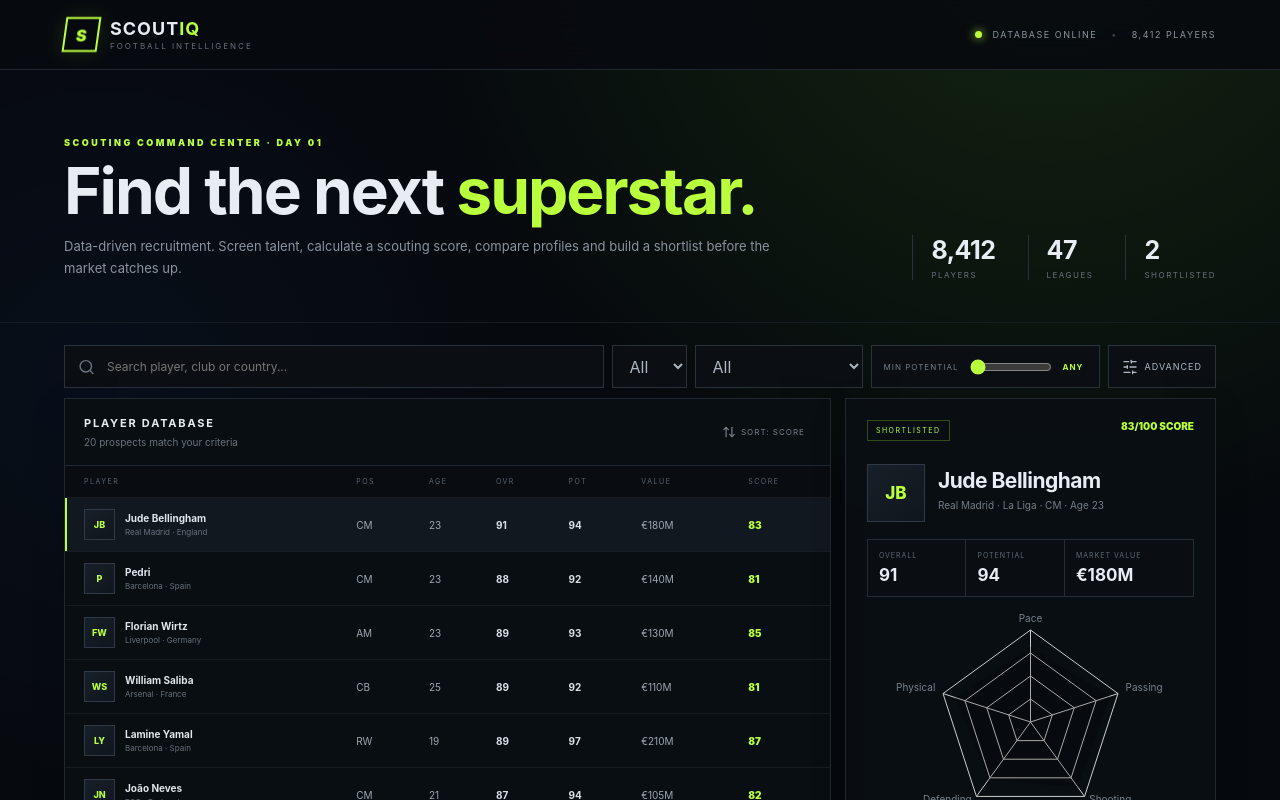
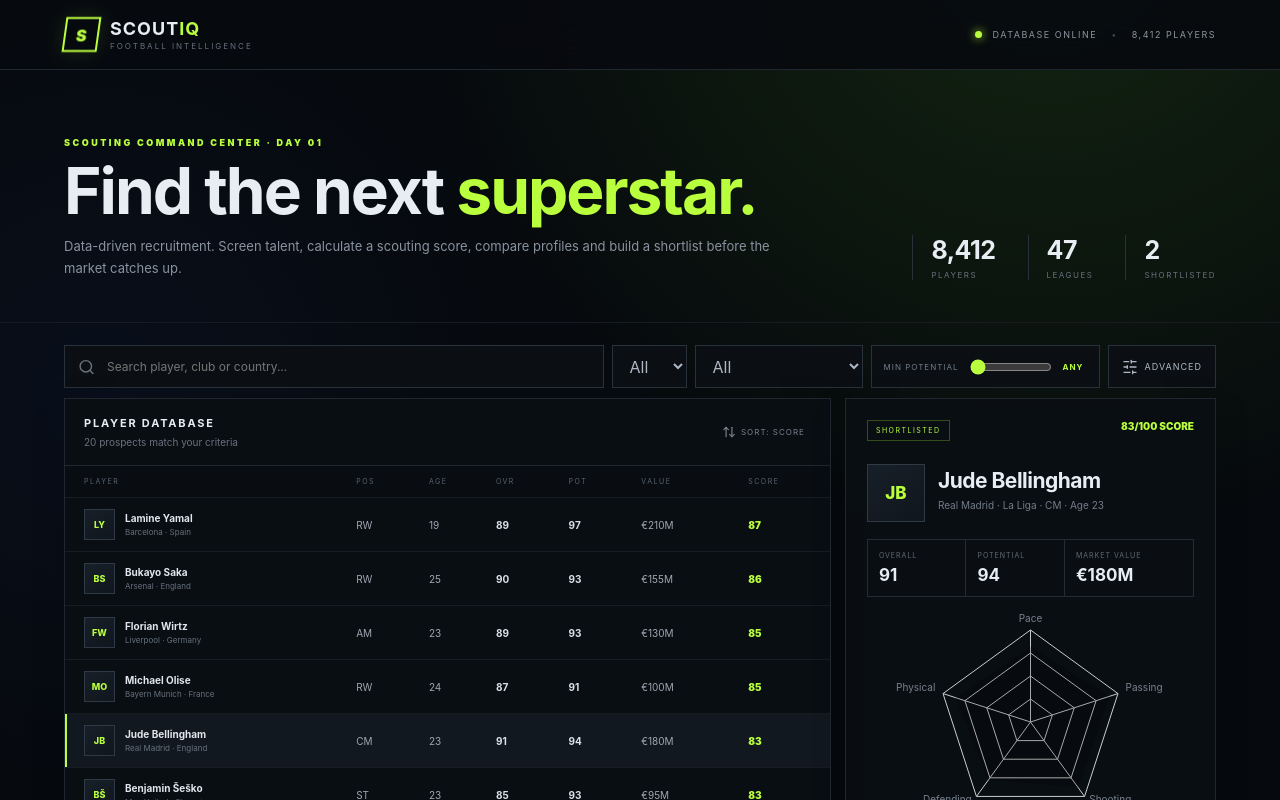
Before and after one commit to madhav88mehta-byte/football-scouting-analytics, a Next.js app: page / in a window 1280 px wide. Shown: the top 800 px of the page. Built offline with nearby package versions, Linux system fonts and the light colour scheme.

Commit message:
Fix Vercel TypeScript build error

```diff
--- a/app/page.tsx
+++ b/app/page.tsx
@@ -32,9 +32,12 @@
 const radar = (p:Player) => [{subject:'Pace',A:p.pace},{subject:'Passing',A:p.passing},{subject:'Shooting',A:p.shooting},{subject:'Defending',A:p.defending},{subject:'Physical',A:p.physical}]
 const scoutingScore = (p:Player) => Math.round(p.potential*.45 + p.overall*.3 + Math.min(p.minutes/30,100)*.1 + Math.min((p.goals+p.assists)*2,100)*.1 + Math.max(0,100-p.value/2)*.05)
 
+type SortKey = 'score' | 'overall' | 'potential' | 'value'
+const sortValue = (p:Player, key:SortKey) => key === 'score' ? scoutingScore(p) : p[key]
+
 export default function Home(){
- const [query,setQuery]=useState(''); const [position,setPosition]=useState('All'); const [league,setLeague]=useState('All'); const [minPotential,setMinPotential]=useState(0); const [selected,setSelected]=useState(players[0]); const [compare,setCompare]=useState<Player|null>(null); const [shortlist,setShortlist]=useState<number[]>([1,5]); const [sort,setSort]=useState<'score'|'overall'|'potential'|'value'>('score'); const [advanced,setAdvanced]=useState(false)
- const filtered=useMemo(()=>players.filter(p=>(p.name+' '+p.club+' '+p.country).toLowerCase().includes(query.toLowerCase())&&(position==='All'||p.position===position)&&(league==='All'||p.league===league)&&p.potential>=minPotential).sort((a,b)=>sort==='value'?a.value-b.value:b[sort]-a[sort]),[query,position,league,minPotential,sort])
+ const [query,setQuery]=useState(''); const [position,setPosition]=useState('All'); const [league,setLeague]=useState('All'); const [minPotential,setMinPotential]=useState(0); const [selected,setSelected]=useState(players[0]); const [compare,setCompare]=useState<Player|null>(null); const [shortlist,setShortlist]=useState<number[]>([1,5]); const [sort,setSort]=useState<SortKey>('score'); const [advanced,setAdvanced]=useState(false)
+ const filtered=useMemo(()=>players.filter(p=>(p.name+' '+p.club+' '+p.country).toLowerCase().includes(query.toLowerCase())&&(position==='All'||p.position===position)&&(league==='All'||p.league===league)&&p.potential>=minPotential).sort((a,b)=>sortValue(b,sort)-sortValue(a,sort)),[query,position,league,minPotential,sort])
  const score=scoutingScore(selected)
  const toggleShortlist=(id:number)=>setShortlist(s=>s.includes(id)?s.filter(x=>x!==id):[...s,id])
  return <main>
```
